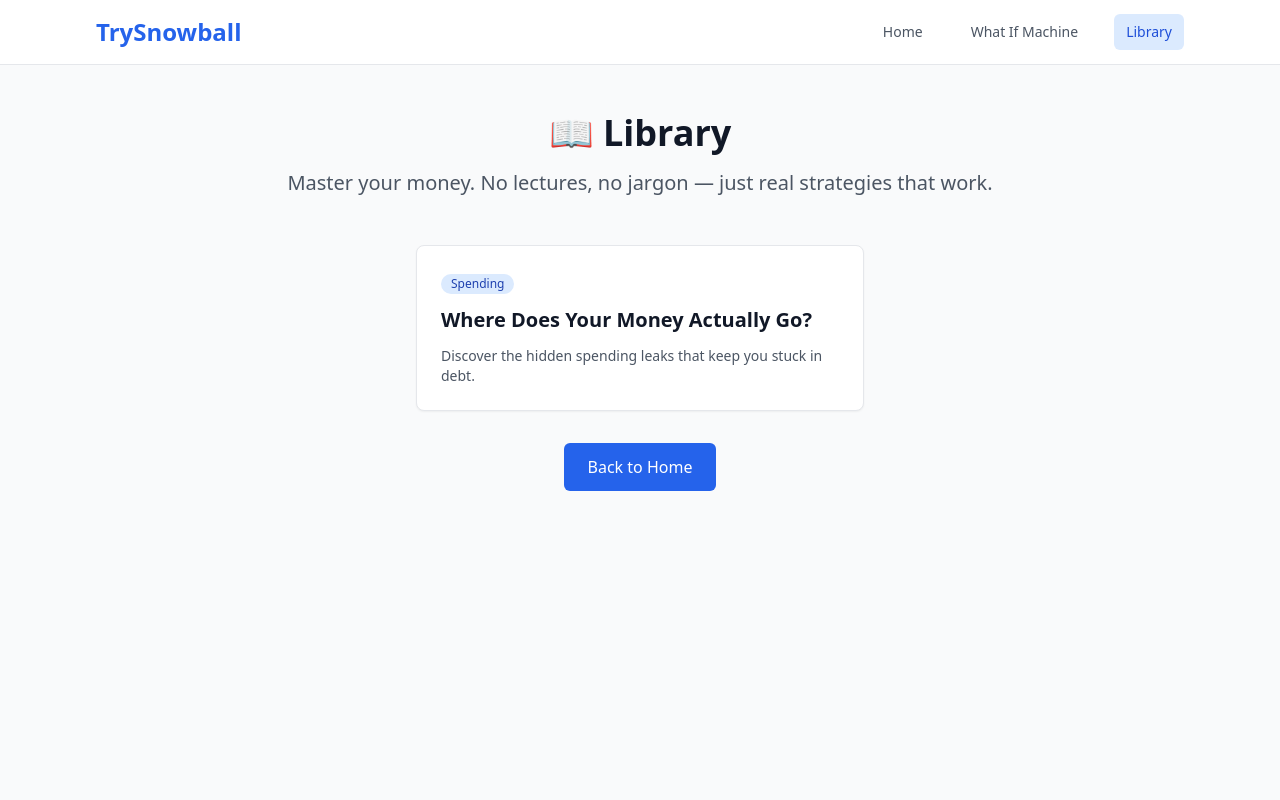
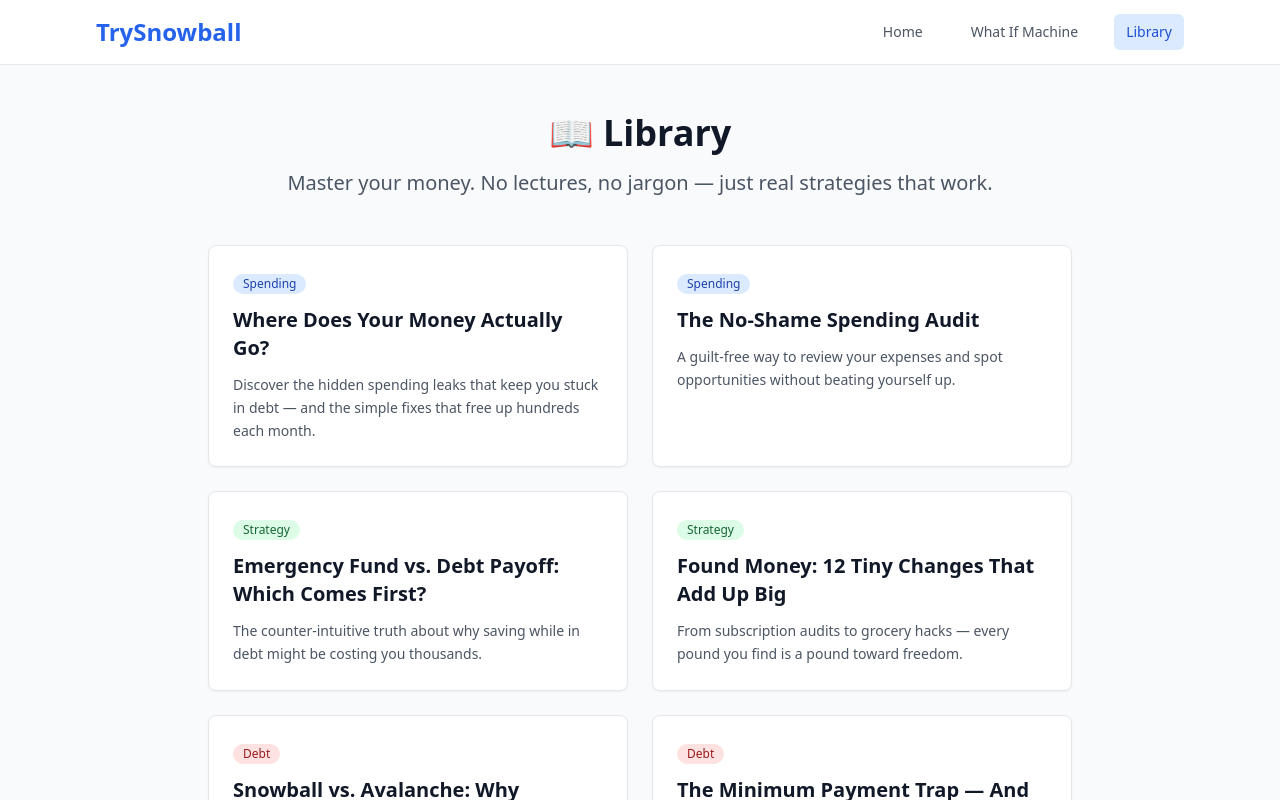
Before and after one commit to richbate/trysnowball-frontend, a React (Create React App) app: page / in a window 1280 px wide. Both pictures are taken after a click on the button "Library". Shown: the top 800 px of the page. Built offline with nearby package versions, Linux system fonts and the light colour scheme.

Commit message:
Add Google Analytics tracking and improve SEO meta tags

```diff
--- a/public/index.html
+++ b/public/index.html
@@ -5,10 +5,17 @@
     <link rel="icon" href="%PUBLIC_URL%/favicon.ico" />
     <meta name="viewport" content="width=device-width, initial-scale=1" />
     <meta name="theme-color" content="#000000" />
-    <meta
-      name="description"
-      content="Web site created using create-react-app"
-    />
+    <meta name="description" content="Get out of debt faster with smart payment strategies. Debt payoff calculator, what-if scenarios, and financial freedom tips." />
+
+    <!-- Google tag (gtag.js) -->
+<script async src="https://www.googletagmanager.com/gtag/js?id=G-5QLHMSPPZ6"></script>
+<script>
+  window.dataLayer = window.dataLayer || [];
+  function gtag(){dataLayer.push(arguments);}
+  gtag('js', new Date());
+
+  gtag('config', 'G-5QLHMSPPZ6');
+</script>
     <link rel="apple-touch-icon" href="%PUBLIC_URL%/logo192.png" />
     <!--
       manifest.json provides metadata used when your web app is installed on a
@@ -24,7 +31,7 @@
       work correctly both with client-side routing and a non-root public URL.
       Learn how to configure a non-root public URL by running `npm run build`.
     -->
-    <title>React App</title>
+<title>TrySnowball - Debt Payoff Calculator & Financial Freedom Tools</title>
   </head>
   <body>
     <noscript>You need to enable JavaScript to run this app.</noscript>
--- a/src/App.js
+++ b/src/App.js
@@ -56,16 +56,100 @@ function App() {
                 Master your money. No lectures, no jargon — just real strategies that work.
               </p>
             </div>
-            <div className="max-w-md mx-auto mb-8">
-              <div className="bg-white rounded-lg shadow-sm p-6 border border-gray-200">
+            <div className="grid gap-6 md:grid-cols-2 mb-12">
+  <div className="bg-white rounded-lg shadow-sm hover:shadow-md transition-shadow duration-200 p-6 border border-gray-200">
     <span className="inline-flex items-center px-2.5 py-0.5 rounded-full text-xs font-medium bg-blue-100 text-blue-800 mb-3">
       Spending
     </span>
     <h2 className="text-xl font-semibold text-gray-900 mb-3">
       Where Does Your Money Actually Go?
     </h2>
-                <p className="text-gray-600 text-sm">
-                  Discover the hidden spending leaks that keep you stuck in debt.
+    <p className="text-gray-600 text-sm leading-relaxed">
+      Discover the hidden spending leaks that keep you stuck in debt — and the simple fixes that free up hundreds each month.
+    </p>
+  </div>
+
+  <div className="bg-white rounded-lg shadow-sm hover:shadow-md transition-shadow duration-200 p-6 border border-gray-200">
+    <span className="inline-flex items-center px-2.5 py-0.5 rounded-full text-xs font-medium bg-blue-100 text-blue-800 mb-3">
+      Spending
+    </span>
+    <h2 className="text-xl font-semibold text-gray-900 mb-3">
+      The No-Shame Spending Audit
+    </h2>
+    <p className="text-gray-600 text-sm leading-relaxed">
+      A guilt-free way to review your expenses and spot opportunities without beating yourself up.
+    </p>
+  </div>
+
+  <div className="bg-white rounded-lg shadow-sm hover:shadow-md transition-shadow duration-200 p-6 border border-gray-200">
+    <span className="inline-flex items-center px-2.5 py-0.5 rounded-full text-xs font-medium bg-green-100 text-green-800 mb-3">
+      Strategy
+    </span>
+    <h2 className="text-xl font-semibold text-gray-900 mb-3">
+      Emergency Fund vs. Debt Payoff: Which Comes First?
+    </h2>
+    <p className="text-gray-600 text-sm leading-relaxed">
+      The counter-intuitive truth about why saving while in debt might be costing you thousands.
+    </p>
+  </div>
+
+  <div className="bg-white rounded-lg shadow-sm hover:shadow-md transition-shadow duration-200 p-6 border border-gray-200">
+    <span className="inline-flex items-center px-2.5 py-0.5 rounded-full text-xs font-medium bg-green-100 text-green-800 mb-3">
+      Strategy
+    </span>
+    <h2 className="text-xl font-semibold text-gray-900 mb-3">
+      Found Money: 12 Tiny Changes That Add Up Big
+    </h2>
+    <p className="text-gray-600 text-sm leading-relaxed">
+      From subscription audits to grocery hacks — every pound you find is a pound toward freedom.
+    </p>
+  </div>
+
+  <div className="bg-white rounded-lg shadow-sm hover:shadow-md transition-shadow duration-200 p-6 border border-gray-200">
+    <span className="inline-flex items-center px-2.5 py-0.5 rounded-full text-xs font-medium bg-red-100 text-red-800 mb-3">
+      Debt
+    </span>
+    <h2 className="text-xl font-semibold text-gray-900 mb-3">
+      Snowball vs. Avalanche: Why Psychology Beats Math
+    </h2>
+    <p className="text-gray-600 text-sm leading-relaxed">
+      The mathematically optimal method isn't always the best. Here's how to choose the strategy that actually works for you.
+    </p>
+  </div>
+
+  <div className="bg-white rounded-lg shadow-sm hover:shadow-md transition-shadow duration-200 p-6 border border-gray-200">
+    <span className="inline-flex items-center px-2.5 py-0.5 rounded-full text-xs font-medium bg-red-100 text-red-800 mb-3">
+      Debt
+    </span>
+    <h2 className="text-xl font-semibold text-gray-900 mb-3">
+      The Minimum Payment Trap — And How to Escape It
+    </h2>
+    <p className="text-gray-600 text-sm leading-relaxed">
+      Why minimum payments are designed to keep you in debt, and what to do instead.
+    </p>
+  </div>
+
+  <div className="bg-white rounded-lg shadow-sm hover:shadow-md transition-shadow duration-200 p-6 border border-gray-200">
+    <span className="inline-flex items-center px-2.5 py-0.5 rounded-full text-xs font-medium bg-red-100 text-red-800 mb-3">
+      Debt
+    </span>
+    <h2 className="text-xl font-semibold text-gray-900 mb-3">
+      How Compound Interest Becomes Your Worst Enemy
+    </h2>
+    <p className="text-gray-600 text-sm leading-relaxed">
+      The hidden force that makes your debt grow faster than you think — and how to turn it around.
+    </p>
+  </div>
+
+  <div className="bg-white rounded-lg shadow-sm hover:shadow-md transition-shadow duration-200 p-6 border border-gray-200">
+    <span className="inline-flex items-center px-2.5 py-0.5 rounded-full text-xs font-medium bg-purple-100 text-purple-800 mb-3">
+      Mindset
+    </span>
+    <h2 className="text-xl font-semibold text-gray-900 mb-3">
+      Breaking Free from Debt Shame
+    </h2>
+    <p className="text-gray-600 text-sm leading-relaxed">
+      Why guilt keeps you stuck and how to replace shame with actionable steps toward financial freedom.
     </p>
   </div>
 </div>
```
Lines whose indentation alone changed are shown as unchanged.
